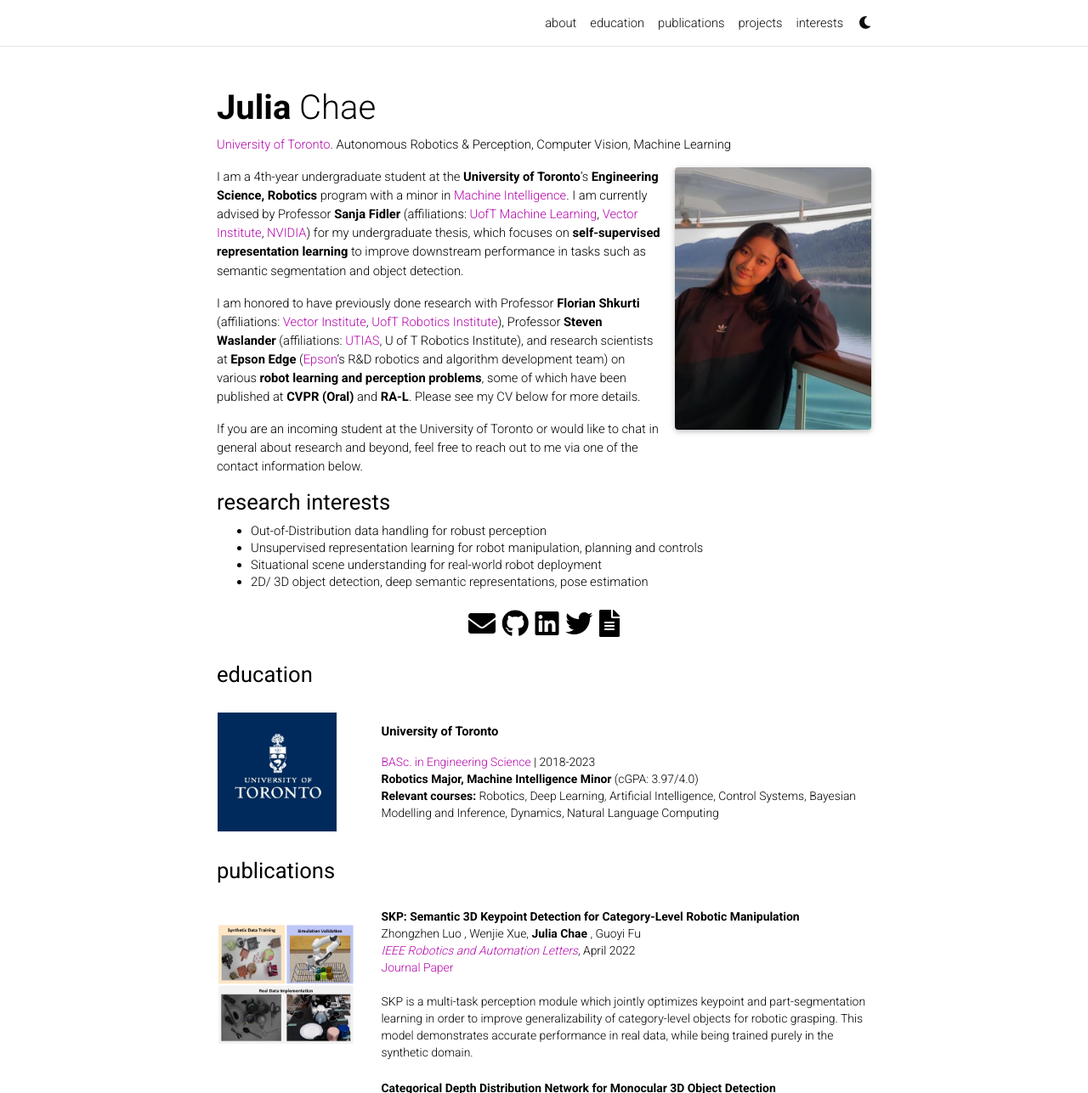
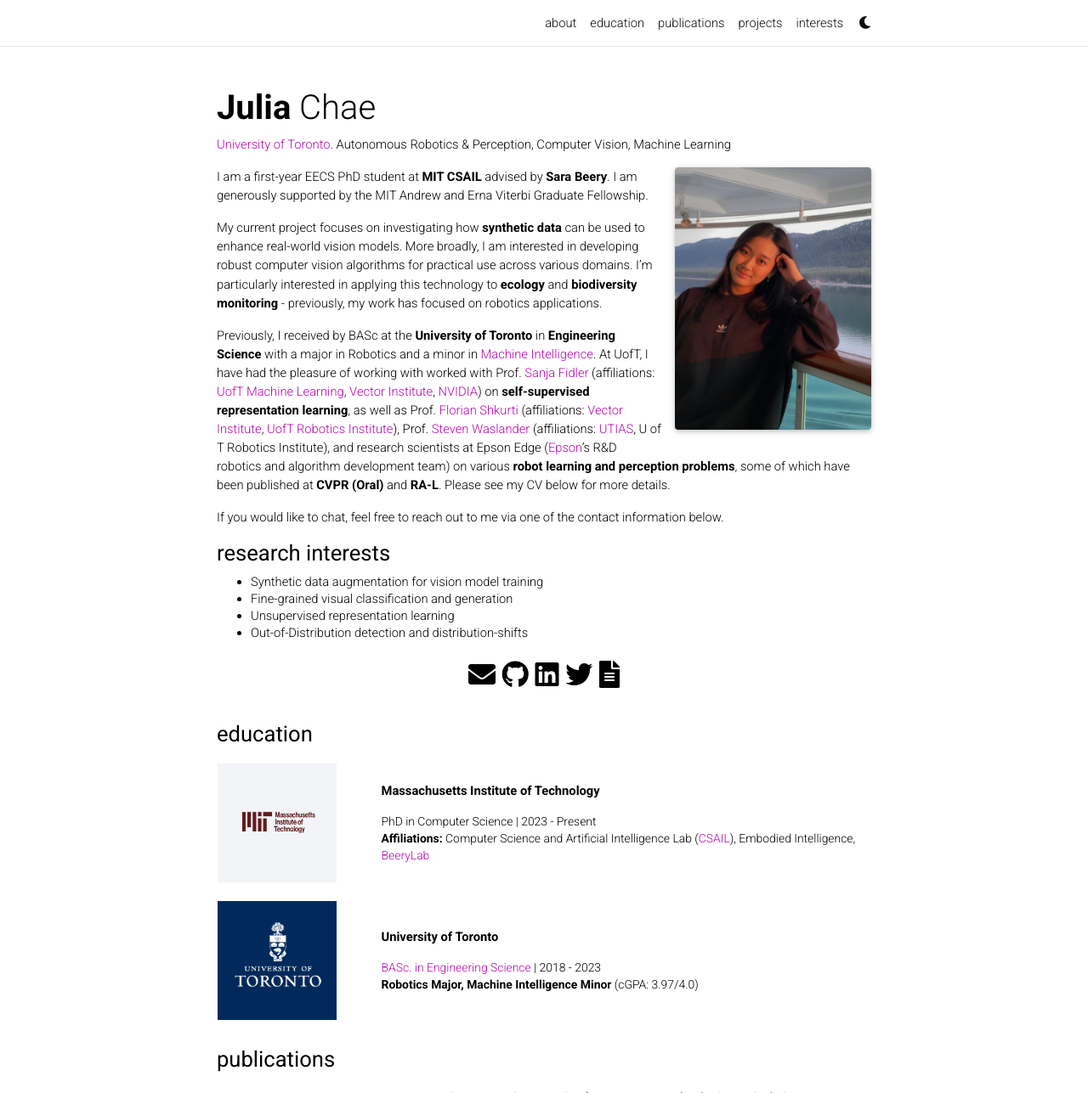
Before and after one commit to JuliaChae/JuliaChae.github.io, a Jekyll site: the page built from _pages/about.md, in a window 1280 px wide and 1400 px high, cut to the strip 0-1287 px from the top of the window. Shown: the whole strip at 85% size. Built offline with Jekyll 4.4.1, drawn with Linux system fonts in a browser that asks for light colours; full-size pictures stand in for the smaller copies a plugin makes; comment, search, counter and statistics services are not loaded; a style sheet for code colours, icons or effects is not loaded; some of the changed text lies outside the part shown.

Commit message:
adding 2024 april update

```diff
--- a/_includes/education.html
+++ b/_includes/education.html
@@ -1,4 +1,19 @@
-<h2  style="padding-top: 20px;"><b>education</b></h2>
+<h2  style="padding-top: 30px;"><b>education</b></h2>
+<table style="padding-top: 10px;width:100%;border:0px;border-spacing:0px;border-collapse:separate;margin-right:auto;margin-left:auto;"><tbody>
+  <tr>
+    <td style="padding-right: 20px; width:25%;vertical-align:middle">
+      <img src="assets/img/mit.png" alt="clean-usnob" width="140" height="140">
+    </td>
+    <td width="75%" valign="middle">
+      <p>
+      <strong>Massachusetts Institute of Technology</strong></p>
+      <p1>PhD in Computer Science | 2023 - Present
+      <br><strong>Affiliations:</strong> Computer Science and Artificial Intelligence Lab (<a href="https://www.csail.mit.edu/">CSAIL</a>), Embodied Intelligence, <a href="https://beerys.github.io/">BeeryLab</a>
+      </p1>
+    </td>
+  </tr>
+</tbody></table>
+
 <table style="padding-top: 20px;width:100%;border:0px;border-spacing:0px;border-collapse:separate;margin-right:auto;margin-left:auto;"><tbody>
   <tr>
     <td style="padding-right: 20px; width:25%;vertical-align:middle">
@@ -7,9 +22,8 @@
     <td width="75%" valign="middle">
       <p>
       <strong>University of Toronto</strong></p>
-      <p1><a href="https://engsci.utoronto.ca/program/what-is-engsci/">BASc. in Engineering Science</a> | 2018-2023
+      <p1><a href="https://engsci.utoronto.ca/program/what-is-engsci/">BASc. in Engineering Science</a> | 2018 - 2023
       <br><strong>Robotics Major, Machine Intelligence Minor</strong> (cGPA: 3.97/4.0)
-      <br> <strong>Relevant courses:</strong> Robotics, Deep Learning, Artificial Intelligence, Control Systems, Bayesian Modelling and Inference, Dynamics, Natural Language Computing
       </p1>
     </td>
   </tr>
--- a/_includes/projects.html
+++ b/_includes/projects.html
@@ -1,21 +1,6 @@
-<h2 style="padding-top: 10px;"><b>projects</b></h2>
+<h2 style="padding-top: 30px;"><b>projects</b></h2>
 <p>For more projects, please visit my <a href="https://github.com/JuliaChae">Github</a></b></p>
-<table style="padding-top: 10px; width:100%;border:0px;border-spacing:0px;border-collapse:separate;"><tbody>
-  <tr>
-    <td style="padding-right: 20px; width:25%;vertical-align:middle">
-      <img src="assets/img/selfsup.jpg" alt="clean-usnob" width="160" height="140">
-    </td>
-    <td width="75%" valign="middle">
-      <p1>
-      <strong>Self-supervised Dense Representation Learning </strong>
-      <br> [BASc Thesis in Progress] @ <strong><a href="https://engsci.utoronto.ca/program/thesis/">U of T Eng Sci</a></strong>, supervised by <strong><a href="https://www.trailab.utias.utoronto.ca/">Sanja Fidler</a></strong>
-      <br> <br> Conducting an analysis of inter-image relationships for contrastive learning to investigate how context between images can be used to improve part-based dense representation learning. </p1>
-      <br> <br>
-    </td>
-  </tr>
-</tbody></table>
-
-<table style="padding-top: 30px;width:100%;border:0px;border-spacing:0px;border-collapse:separate;margin-right:auto;margin-left:auto;"><tbody>
+<table style="padding-top: 10px;width:100%;border:0px;border-spacing:0px;border-collapse:separate;margin-right:auto;margin-left:auto;"><tbody>
   <tr>
     <td style="padding-right: 20px; width:25%;vertical-align:middle">
       <img src="assets/img/carla_imi.gif" alt="clean-usnob" width="160" height="140">
--- a/_includes/publications.html
+++ b/_includes/publications.html
@@ -1,6 +1,6 @@
 <h2 style="padding-top: 30px;"><b>publications</b></h2>
 
-<table style="padding-top: 20px;width:100%;border:0px;border-spacing:0px;border-collapse:separate;margin-right:auto;margin-left:auto;"><tbody>
+<table style="padding-top: 10px;width:100%;border:0px;border-spacing:0px;border-collapse:separate;margin-right:auto;margin-left:auto;"><tbody>
   <tr>
     <td style="padding-right: 20px; width:25%;vertical-align:middle">
       <img src="assets/img/epson.jpg" alt="clean-usnob" width="160" height="140">
@@ -31,3 +31,21 @@
     </td>
   </tr>
 </tbody></table>
+
+<h2 style="padding-top: 30px;"><b>theses</b></h2>
+
+<table style="padding-top: 10px; width:100%;border:0px;border-spacing:0px;border-collapse:separate;"><tbody>
+  <tr>
+    <td style="padding-right: 20px; width:25%;vertical-align:middle">
+      <img src="assets/img/selfsup.jpg" alt="clean-usnob" width="160" height="140">
+    </td>
+    <td width="75%" valign="middle">
+      <p1>
+      <strong>Self-supervised Dense Representation Learning </strong>
+      <strong> Julia Chae </strong>
+      <br> [BASc Thesis] @ <strong><a href="https://engsci.utoronto.ca/program/thesis/">U of T Eng Sci</a></strong>, supervised by <strong><a href="https://www.trailab.utias.utoronto.ca/">Sanja Fidler</a></strong>
+      <br> <br> Thesis on the exploration of inter-image relationships for contrastive learning to investigate how context between images can be used to improve part-based dense representation learning. </p1>
+      <br> <br>
+    </td>
+  </tr>
+</tbody></table>
--- a/_includes/research_interests.html
+++ b/_includes/research_interests.html
@@ -1,7 +1,7 @@
 <h2><b>research interests</b></h2>
 <ul>
-  <li>Out-of-Distribution data handling for robust perception</li>
-  <li>Unsupervised representation learning for robot manipulation, planning and controls</li>
-  <li>Situational scene understanding for real-world robot deployment</li>
-  <li>2D/ 3D object detection, deep semantic representations, pose estimation</li>
+  <li>Synthetic data augmentation for vision model training</li>
+  <li>Fine-grained visual classification and generation</li>
+  <li>Unsupervised representation learning</li>
+  <li>Out-of-Distribution detection and distribution-shifts</li>
 </ul>
--- a/_pages/about.md
+++ b/_pages/about.md
@@ -21,8 +21,10 @@
 # selected_papers: true # includes a list of papers marked as "selected={true}"
 # social: true  # includes social icons at the bottom of the page
 ---
-I am a 4th-year undergraduate student at the **University of Toronto**'s [**Engineering Science, Robotics**](https://engsci.utoronto.ca/program/majors/robotics-engineering/) program with a minor in [Machine Intelligence](https://undergrad.engineering.utoronto.ca/academics-registration/minors-certificates/undergraduate-engineering-minors/minor-in-artificial-intelligence/). I am currently advised by Professor [**Sanja Fidler**](https://www.cs.utoronto.ca/~fidler/) (affiliations: [UofT Machine Learning](https://learning.cs.toronto.edu/), [Vector Institute](https://vectorinstitute.ai/), [NVIDIA](https://nv-tlabs.github.io/)) for my undergraduate thesis, which focuses on **self-supervised representation learning** to improve downstream performance in tasks such as semantic segmentation and object detection.
+I am a first-year EECS PhD student at [**MIT CSAIL**](https://www.csail.mit.edu/) advised by [**Sara Beery**](https://beerys.github.io/). I am generously supported by the MIT Andrew and Erna Viterbi Graduate Fellowship.
 
-I am honored to have previously done research with Professor [**Florian Shkurti**](http://www.cs.toronto.edu/~florian/) (affiliations: [Vector Institute](https://vectorinstitute.ai/), [UofT Robotics Institute](https://robotics.utoronto.ca/)), Professor [**Steven Waslander**](https://www.trailab.utias.utoronto.ca/stevenwaslander) (affiliations: [UTIAS](https://www.utias.utoronto.ca/), U of T Robotics Institute), and research scientists at **Epson Edge** ([Epson](https://epson.com/industrial-robots-factory-automation)'s R&D robotics and algorithm development team) on various **robot learning and perception problems**, some of which have been published at **CVPR (Oral)** and **RA-L**. Please see my CV below for more details.
+My current project focuses on investigating how **synthetic data** can be used to enhance real-world vision models. More broadly, I am interested in developing robust computer vision algorithms for practical use across various domains. I'm particularly interested in applying this technology to **ecology** and **biodiversity monitoring** - previously, my work has focused on robotics applications.
 
-If you are an incoming student at the University of Toronto or would like to chat in general about research and beyond, feel free to reach out to me via one of the contact information below.
+Previously, I received by BASc at the **University of Toronto** in [**Engineering Science**](https://discover.engineering.utoronto.ca/programs/engineering-programs/engineering-science/) with a major in Robotics and a minor in [Machine Intelligence](https://undergrad.engineering.utoronto.ca/academics-registration/minors-certificates/undergraduate-engineering-minors/minor-in-artificial-intelligence/). At UofT, I have had the pleasure of working with worked with Prof. [Sanja Fidler](https://www.cs.utoronto.ca/~fidler/) (affiliations: [UofT Machine Learning](https://learning.cs.toronto.edu/), [Vector Institute](https://vectorinstitute.ai/), [NVIDIA](https://nv-tlabs.github.io/)) on **self-supervised representation learning**, as well as Prof. [Florian Shkurti](http://www.cs.toronto.edu/~florian/) (affiliations: [Vector Institute](https://vectorinstitute.ai/), [UofT Robotics Institute](https://robotics.utoronto.ca/)), Prof. [Steven Waslander](https://www.trailab.utias.utoronto.ca/stevenwaslander) (affiliations: [UTIAS](https://www.utias.utoronto.ca/), U of T Robotics Institute), and research scientists at Epson Edge ([Epson](https://epson.com/industrial-robots-factory-automation)'s R&D robotics and algorithm development team) on various **robot learning and perception problems**, some of which have been published at **CVPR (Oral)** and **RA-L**. Please see my CV below for more details.
+
+If you would like to chat, feel free to reach out to me via one of the contact information below.
```
Also changed, not shown: assets/img/mit.png (added).
